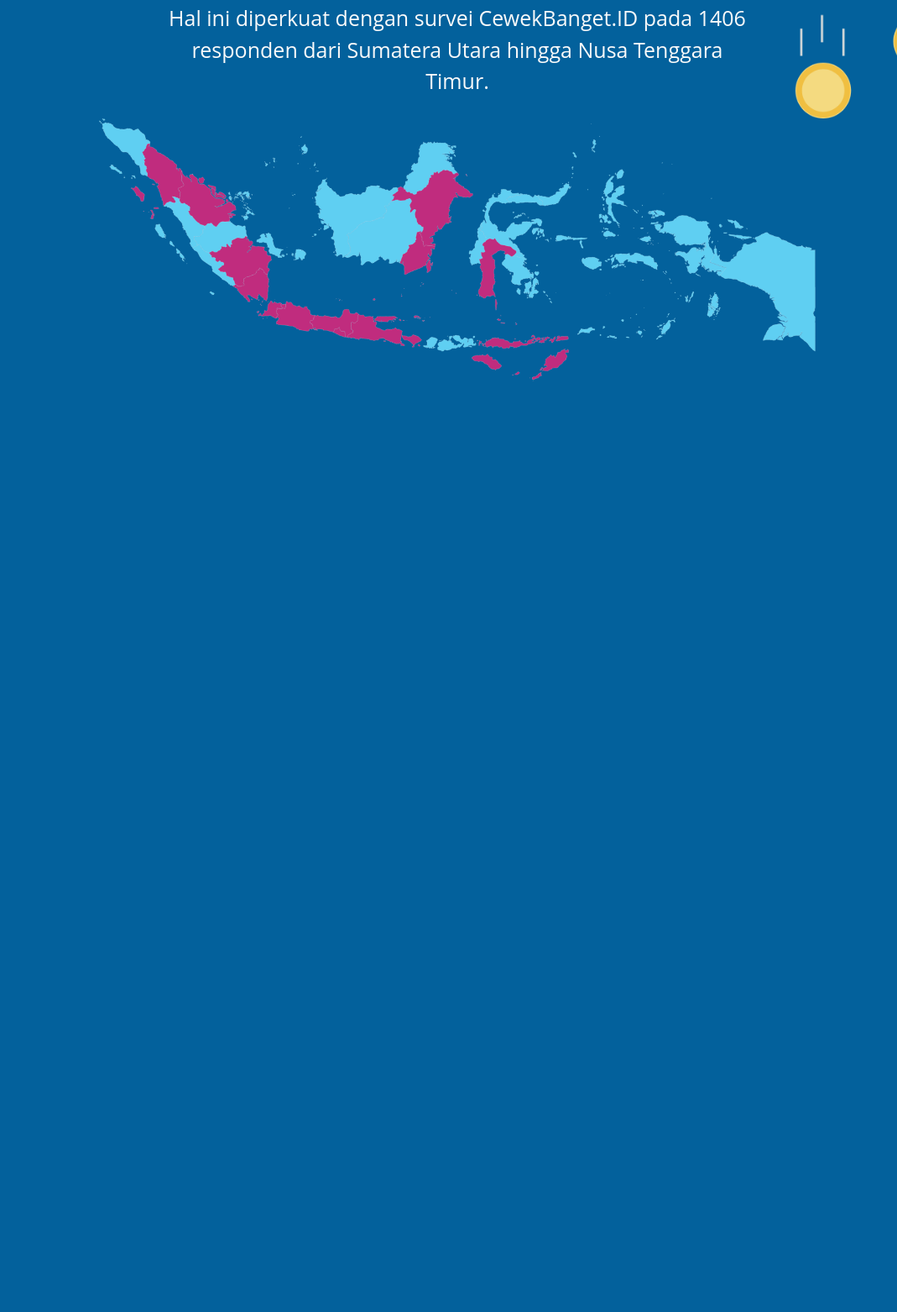
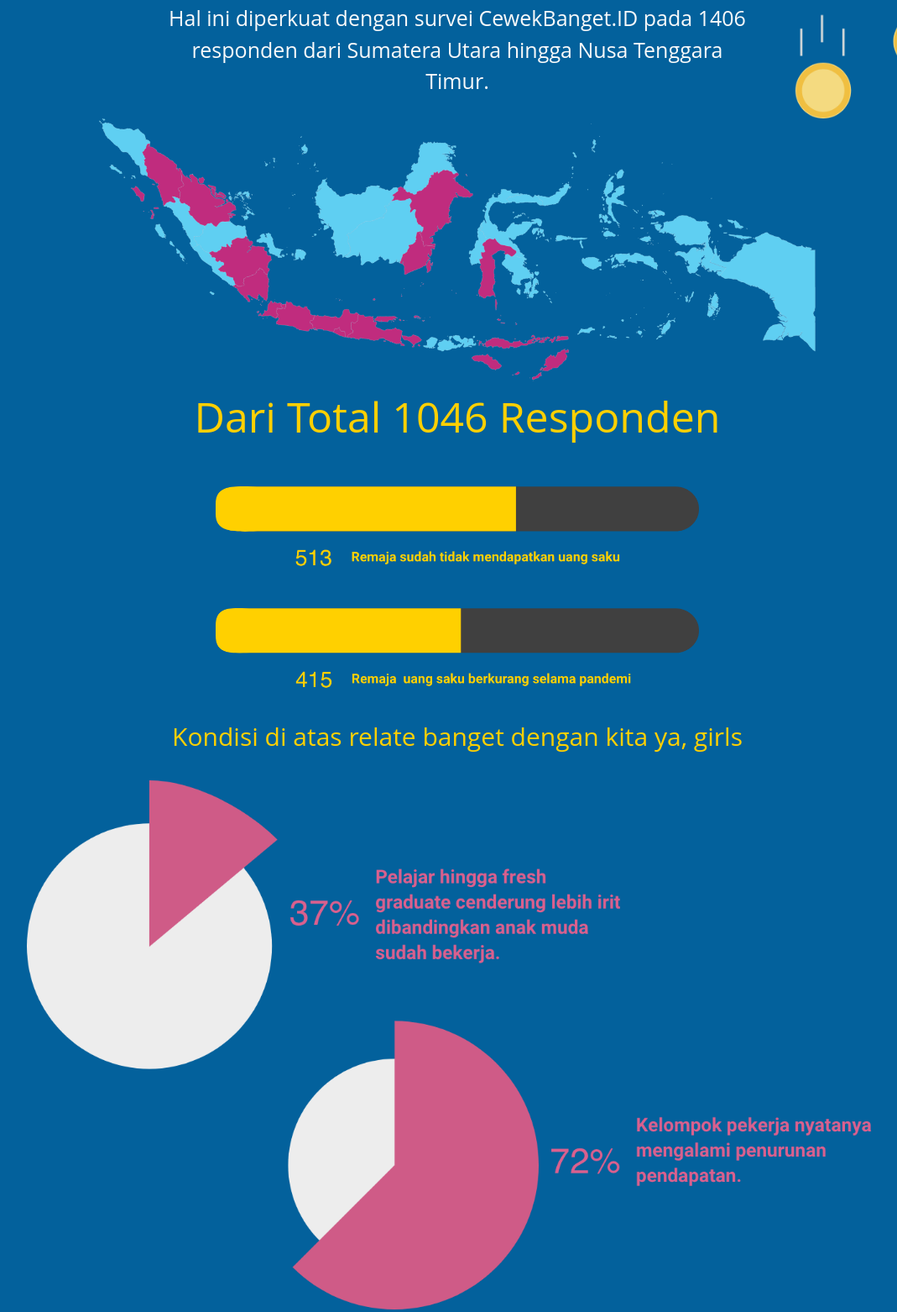
Before and after one commit to arkan481/allianz-landing-page, a plain HTML site: page index.html in a window 1280 px wide. Shown: the part 1377-2939 px from the top of the page at 84% size, without its empty margins (95-1164 px from the left). Before the commit the page ends 1866 px from the top, so only its background shows below. Drawn offline with Linux system fonts and the light colour scheme.

Commit message:
section 2 was added

```diff
--- a/css/style.css
+++ b/css/style.css
@@ -160,6 +160,31 @@ h4 {
   width: 70%;
 }
 
+.bar-img {
+  margin: auto;
+  margin-top: 45px;
+  margin-bottom: 25px;
+  display: block;
+  height: 100px;
+  max-width: 100%;
+}
+
+.section-2-4 {
+  display: flex;
+  flex-direction: column;
+  align-items: center;
+}
+
+.chart-img {
+  max-width: 100%;
+  height: 630px;
+}
+
+.chart-img-mobile {
+  max-width: 100%;
+  display: none;
+}
+
 /* MEDIA QUERIES */
 @media (max-width: 480px) {
   .app-bar > img {
@@ -218,4 +243,12 @@ h4 {
   .cloud-md {
     display: none;
   }
+
+  .chart-img {
+    display: none;
+  }
+
+  .chart-img-mobile {
+    display: block;
+  }
 }
--- a/index.html
+++ b/index.html
@@ -90,6 +90,17 @@
         <div class="section-2-2">
           <img class="map-img" src="/img/section-2/Map_Indonesia@2x.png" alt="">
         </div>
+        <div class="section-2-3">
+          <h2 class="orange-text heading-secondary">Dari Total 1046 Responden</h2>
+          <img src="/img/section-2/BAR_1@2x.png" alt="" class="bar-img">
+          <img src="/img/section-2/BAR_2@2x.png" alt="" class="bar-img">
+          <p class="orange-text heading-sub">Kondisi di atas relate banget
+            dengan kita ya, girls</p>
+        </div>
+        <div class="section-2-4">
+          <img class="chart-img" src="/img/section-2/chart-desktop@2x.png" alt="">
+          <img class="chart-img-mobile" src="/img/section-2/chart-mobile@2x.png" alt="">
+        </div>
       </section>
     </header>
   </body>
```
Also changed, not shown: img/section-2/BAR_1.png (added), img/section-2/BAR_1@2x.png (added), img/section-2/BAR_2.png (added), img/section-2/BAR_2@2x.png (added), img/section-2/chart-desktop.png (added), img/section-2/chart-desktop@2x.png (added), img/section-2/chart-mobile.png (added), img/section-2/chart-mobile@2x.png (added).
